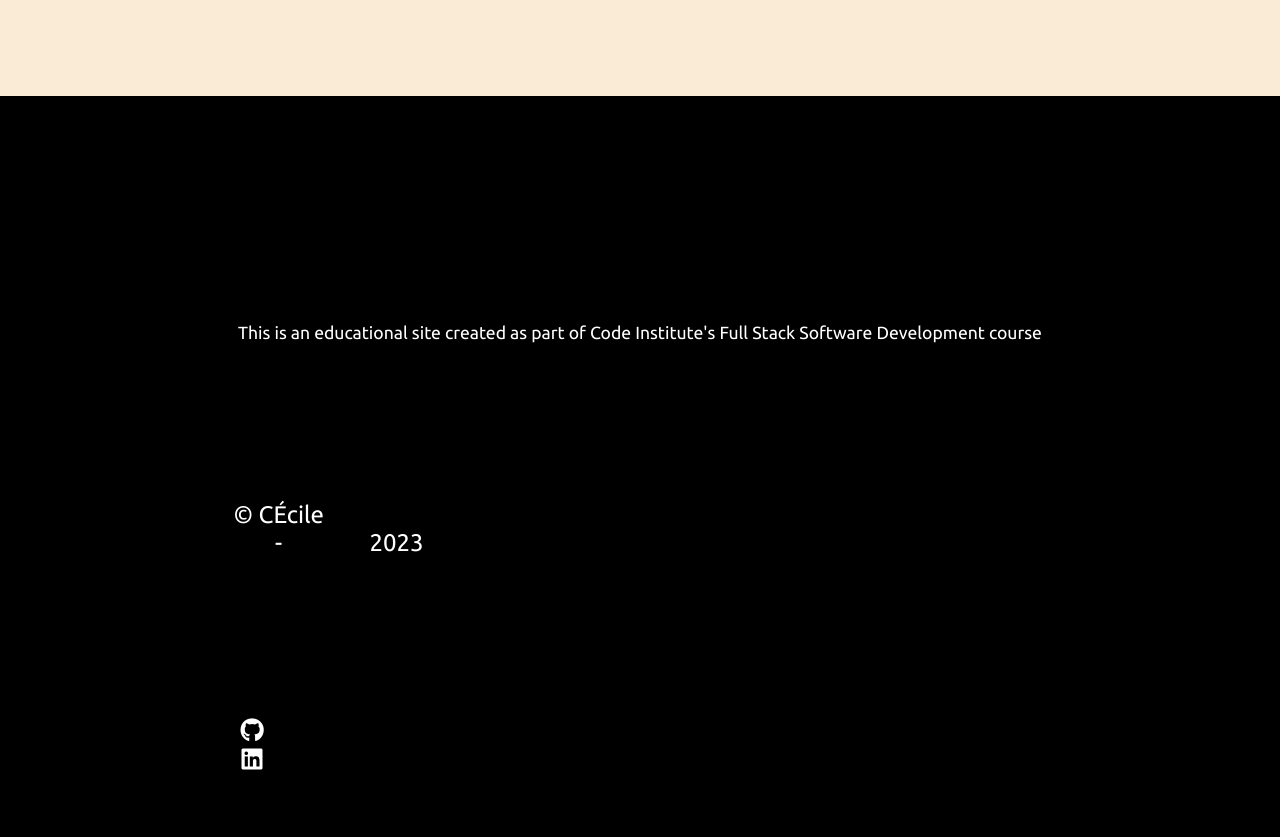
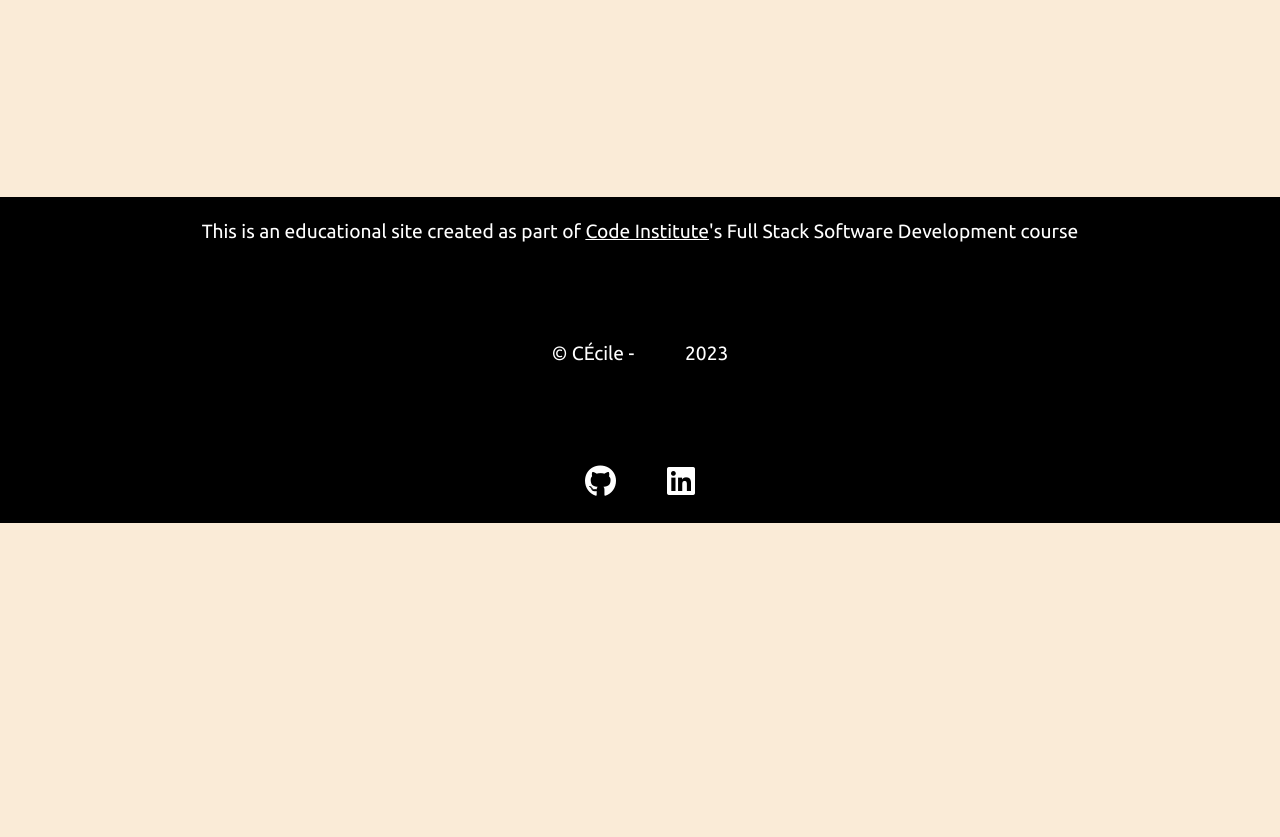
Before and after one commit to cecilegaudron/cardiac-coherence, a plain HTML site: page index.html in a window 1280 px wide. Shown: the part 5553-6390 px from the top of the page. After the commit the page ends 6128 px from the top, so only its background shows below. Drawn offline with Linux system fonts and the light colour scheme.

Commit message:
Change Footer Styles Problem with Align Items

```diff
--- a/assets/css/style.css
+++ b/assets/css/style.css
@@ -98,18 +98,22 @@ header img {
 
 /* Section with More Informations */
 .more-information iframe {
-    width: 70%;
-    height: fit-content;
+    width: 100%;
+    height: 200px;
+    align-content: center;
 }
 
 /* Footer */
 footer {
     max-width: 100%;
     margin: auto;
-    padding: 10%;
     background-color: black;
     color: white;
 }
+ footer div {
+    padding: 0% !important;
+    text-align: center;
+ }
 
 footer span {
     margin: 2%;
@@ -117,21 +121,30 @@ footer span {
 }
 
 footer p {
-    text-align: center;
-    font-size: 1.5rem;
+    font-size: 1.2rem;
+}
+
+#social-networks a {
+    text-decoration: none;
+    color: white;
+    font-size: 2rem;
+}
+
+#social-networks a:hover {
+    color:rgba(250, 55, 55, 0.6);
+}
+
+#educational {
+    font-size: 1.2rem;
     padding: 2%;
 }
 
-footer a {
-    text-decoration: none;
+#educational a {
+    text-decoration: underline;
     color: white;
 }
 
-footer a:hover {
+#educational a:hover {
     text-decoration: none;
-    color: antiquewhite;
+    color:rgba(250, 55, 55, 0.6);
 }
-
-#educational {
-    font-size: 1.1rem;
-}
--- a/index.html
+++ b/index.html
@@ -125,9 +125,9 @@
     <!-- Section with more Informations -->
     <section>
         <div class="more-information">
-            <h2>Want to know more?</h2>
+            <h2>Want to know more ?</h2>
             <p>A lot of informations on the <a href="https://www.c2.care/en/cardiac-coherence/" target="_blank" rel="noopener" aria-label="Visit the C2Care Website">C2Care website</a></p>
-            <iframe width="80%" height="auto" src="https://www.youtube.com/embed/-szBnENCdX0" title="YouTube video player" frameborder="0" allow="accelerometer; autoplay; clipboard-write; encrypted-media; gyroscope; picture-in-picture" allowfullscreen></iframe>
+            <iframe src="https://www.youtube.com/embed/-szBnENCdX0" title="YouTube video player" frameborder="0" allow="accelerometer; autoplay; clipboard-write; encrypted-media; gyroscope; picture-in-picture" allowfullscreen></iframe>
         </div>
     </section>
     <!-- Footer with Copyright and Social Networks Links-->
@@ -136,17 +136,17 @@
             <p id="educational">This is an educational site created as part of <a href="https://codeinstitute.net/" target="_blank" rel="noopener" aria-label="Visit the Code Institude website">Code Institute</a>'s Full Stack Software Development course</p>
         </div>
         <div>
-            <span><p>© CÉcile - </p></span>
+            <span><p>© CÉcile -</p></span>
             <span><p id="year">YEAR</p></span>
         </div>
         <div id="social-networks">
             <span>
-                <p><a href="https://github.com/cecilegaudron/" target="_blank" rel="noopener" aria-label="Visit my GitHub account>"><i class="fa-brands fa-github"></i></a>
+                <p><a href="https://github.com/cecilegaudron/" target="_blank" rel="noopener" aria-label="Visit my GitHub account>"><i class="fa-brands fa-github"></i></a></p>
             </span>
             <span>
-                <a href="https://www.linkedin.com/in/cecilegaudron/" target="_blank" rel="noopener" aria-label="Reach out in LinkedIn"><i class="fa-brands fa-linkedin"></i></a></p>
+                <p><a href="https://www.linkedin.com/in/cecilegaudron/" target="_blank" rel="noopener" aria-label="Reach out in LinkedIn"><i class="fa-brands fa-linkedin"></i></a></p>
             </span>
-            </div>
+        </div>
     </footer>
 
     <!-- JavaScript script -->
```
